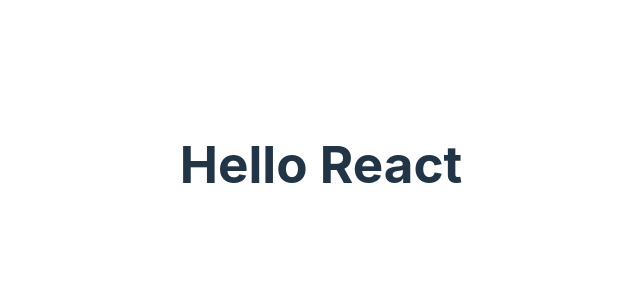
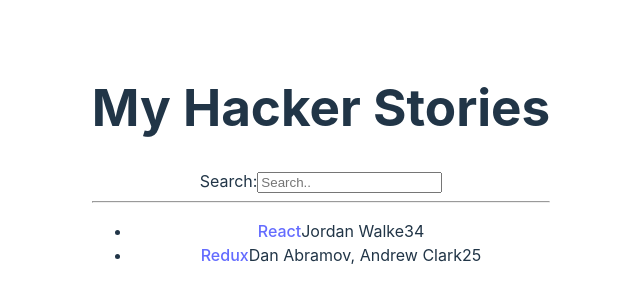
Before and after one commit to Oyetomi/notes, a React (Vite) app in the folder react-js/hacker-stories/: page / in a window 1280 px wide. Shown: the part 236-536 px from the top of the page, without its empty margins (319-959 px from the left). Built offline with nearby package versions, Linux system fonts and the light colour scheme.

Commit message:
components

```diff
--- a/react-js/hacker-stories/src/App.tsx
+++ b/react-js/hacker-stories/src/App.tsx
@@ -1,13 +1,64 @@
 import "./App.css";
 
-const title = "React";
+const welcome = {
+  greeting: "Hey",
+  title: "React",
+};
+
+const list = [
+  {
+    title: "React",
+    url: "https://reactjs.org/",
+    author: "Jordan Walke",
+    num_comments: 3,
+    points: 4,
+    objectID: 0,
+  },
+  {
+    title: "Redux",
+    url: "https://redux.js.org/",
+    author: "Dan Abramov, Andrew Clark",
+    num_comments: 2,
+    points: 5,
+    objectID: 1,
+  },
+];
 
 function App() {
   return (
     <div>
-      <h1>Hello {title}</h1>
+      <h1>My Hacker Stories</h1>
+      <Search />
+      <hr />
+      <List />
     </div>
   );
 }
 
+function List() {
+  return (
+    <ul>
+      {list.map((item) => (
+        <li key={item.objectID}>
+          <span>
+            <a href={item.url}>{item.title}</a>
+          </span>
+          <span>{item.author}</span>
+          <span>{item.num_comments}</span>
+          <span>{item.points}</span>
+        </li>
+      ))}
+    </ul>
+  );
+}
+
+function Search() {
+  return (
+    <>
+      <label htmlFor="search">Search:</label>
+      <input id="search" type="text" placeholder="Search.." />
+    </>
+  );
+}
+
 export default App;
```
